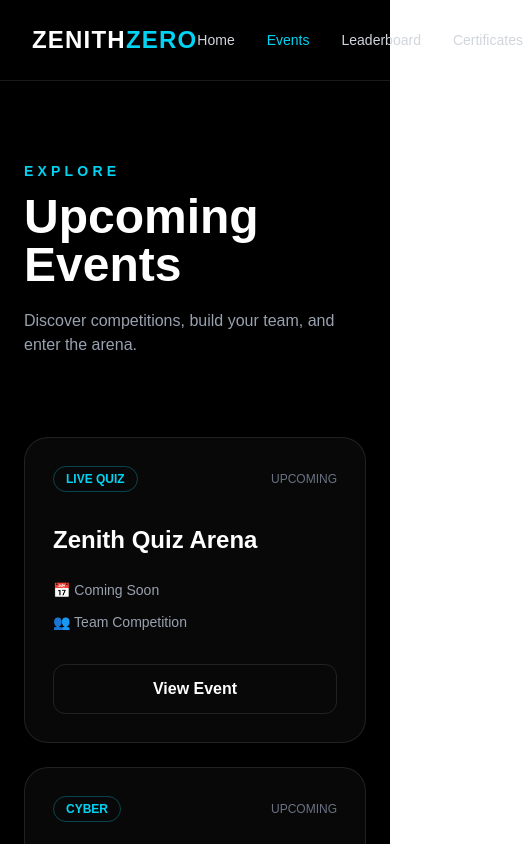
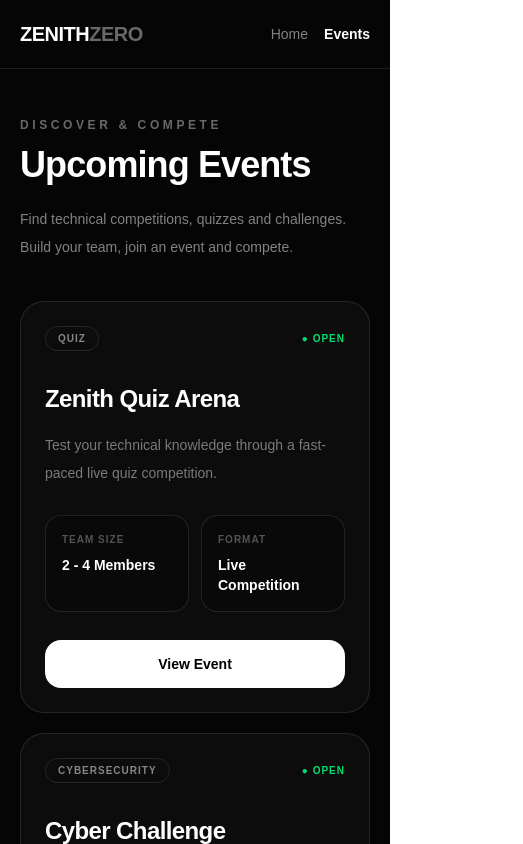
Before and after one commit to niharrai7/zenith-zero, a Next.js app: page /events in a window 390 px wide. Shown: the top 844 px of the page, 523 px wide, since content can reach past the window. Built offline with nearby package versions, Linux system fonts and the light colour scheme.

Commit message:
feat: improve responsive events interface

```diff
--- a/app/events/page.js
+++ b/app/events/page.js
@@ -1,120 +1,154 @@
+"use client";
+
+import Link from "next/link";
+
 const events = [
   {
-    name: "Zenith Quiz Arena",
-    type: "LIVE QUIZ",
-    date: "Coming Soon",
-    teams: "Team Competition",
+    id: 1,
+    title: "Zenith Quiz Arena",
+    category: "QUIZ",
+    description:
+      "Test your technical knowledge through a fast-paced live quiz competition.",
+    teams: "2 - 4 Members",
+    format: "Live Competition",
+    status: "Open",
   },
   {
-    name: "Cyber Challenge",
-    type: "CYBER",
-    date: "Coming Soon",
-    teams: "Team Competition",
+    id: 2,
+    title: "Cyber Challenge",
+    category: "CYBERSECURITY",
+    description:
+      "Solve security-focused challenges and demonstrate your problem-solving skills.",
+    teams: "1 - 4 Members",
+    format: "Challenge",
+    status: "Open",
   },
   {
-    name: "Tech Trivia",
-    type: "TECH",
-    date: "Coming Soon",
-    teams: "Individual / Team",
+    id: 3,
+    title: "Tech Trivia",
+    category: "TECHNOLOGY",
+    description:
+      "Compete across programming, technology, startups and computer science.",
+    teams: "1 - 3 Members",
+    format: "Trivia",
+    status: "Coming Soon",
   },
 ];
 
-export default function Events() {
+export default function EventsPage() {
   return (
-    <main className="min-h-screen bg-black text-white">
+    <main className="min-h-screen bg-[#050505] text-white">
+      {/* Navigation */}
+      <nav className="border-b border-white/10">
+        <div className="mx-auto flex max-w-7xl items-center justify-between px-5 py-5 sm:px-8">
+          <Link
+            href="/"
+            className="text-xl font-black tracking-tight sm:text-2xl"
+          >
+            ZENITH<span className="text-white/40">ZERO</span>
+          </Link>
 
-      {/* Navbar */}
-      <nav className="flex items-center justify-between border-b border-white/10 px-8 py-6">
+          <div className="flex items-center gap-4 text-sm sm:gap-8">
+            <Link href="/" className="text-white/50 hover:text-white">
+              Home
+            </Link>
 
-        <a href="/" className="text-2xl font-bold tracking-wider">
-          ZENITH<span className="text-cyan-400">ZERO</span>
-        </a>
+            <Link href="/events" className="font-semibold text-white">
+              Events
+            </Link>
 
-        <div className="flex items-center gap-8 text-sm text-gray-300">
-          <a href="/" className="hover:text-cyan-400">
-            Home
-          </a>
-
-          <a href="/events" className="text-cyan-400">
-            Events
-          </a>
-
-          <a href="#" className="hover:text-cyan-400">
-            Leaderboard
-          </a>
-
-          <a href="#" className="hover:text-cyan-400">
-            Certificates
-          </a>
+            <Link
+              href="/organizer"
+              className="hidden text-white/50 hover:text-white sm:block"
+            >
+              Organizer
+            </Link>
+          </div>
         </div>
-
       </nav>
 
       {/* Header */}
-      <section className="px-6 py-20">
-        <div className="mx-auto max-w-6xl">
-
-          <p className="text-sm font-semibold uppercase tracking-[0.3em] text-cyan-400">
-            Explore
+      <section className="mx-auto max-w-7xl px-5 pb-10 pt-12 sm:px-8 sm:pb-14 sm:pt-16">
+        <div className="max-w-3xl">
+          <p className="mb-3 text-xs font-bold uppercase tracking-[0.3em] text-white/40">
+            Discover & Compete
           </p>
 
-          <h1 className="mt-3 text-5xl font-black">
+          <h1 className="text-4xl font-black tracking-tight sm:text-6xl">
             Upcoming Events
           </h1>
 
-          <p className="mt-5 max-w-2xl text-gray-400">
-            Discover competitions, build your team, and enter the arena.
+          <p className="mt-5 max-w-2xl text-sm leading-7 text-white/50 sm:text-base">
+            Find technical competitions, quizzes and challenges. Build your
+            team, join an event and compete.
           </p>
-
         </div>
       </section>
 
-      {/* Event Cards */}
-      <section className="px-6 pb-24">
-
-        <div className="mx-auto grid max-w-6xl gap-6 md:grid-cols-2 lg:grid-cols-3">
-
+      {/* Events */}
+      <section className="mx-auto max-w-7xl px-5 pb-20 sm:px-8">
+        <div className="grid gap-5 md:grid-cols-2 xl:grid-cols-3">
           {events.map((event) => (
-            <div
-              key={event.name}
-              className="rounded-3xl border border-white/10 bg-white/[0.03] p-7 transition hover:-translate-y-1 hover:border-cyan-400/40"
+            <article
+              key={event.id}
+              className="group flex min-h-[390px] flex-col rounded-3xl border border-white/10 bg-white/[0.03] p-6 transition duration-300 hover:-translate-y-1 hover:border-white/20 hover:bg-white/[0.05] sm:p-7"
             >
-
-              <div className="flex items-center justify-between">
-
-                <span className="rounded-full border border-cyan-400/30 px-3 py-1 text-xs font-semibold text-cyan-400">
-                  {event.type}
+              <div className="flex items-center justify-between gap-4">
+                <span className="rounded-full border border-white/10 px-3 py-1 text-[10px] font-bold tracking-widest text-white/50">
+                  {event.category}
                 </span>
 
-                <span className="text-xs text-gray-500">
-                  UPCOMING
+                <span
+                  className={`text-[10px] font-bold uppercase tracking-widest ${
+                    event.status === "Open"
+                      ? "text-green-400"
+                      : "text-white/30"
+                  }`}
+                >
+                  ● {event.status}
                 </span>
-
               </div>
 
-              <h2 className="mt-8 text-2xl font-bold">
-                {event.name}
-              </h2>
+              <div className="mt-8 flex-1">
+                <h2 className="text-2xl font-bold tracking-tight sm:text-3xl">
+                  {event.title}
+                </h2>
 
-              <div className="mt-6 space-y-3 text-sm text-gray-400">
-                <p>📅 {event.date}</p>
-                <p>👥 {event.teams}</p>
+                <p className="mt-4 text-sm leading-7 text-white/45">
+                  {event.description}
+                </p>
+
+                <div className="mt-7 grid grid-cols-2 gap-3">
+                  <div className="rounded-2xl border border-white/10 bg-black/20 p-4">
+                    <p className="text-[10px] font-bold uppercase tracking-widest text-white/30">
+                      Team Size
+                    </p>
+                    <p className="mt-2 text-sm font-semibold">
+                      {event.teams}
+                    </p>
+                  </div>
+
+                  <div className="rounded-2xl border border-white/10 bg-black/20 p-4">
+                    <p className="text-[10px] font-bold uppercase tracking-widest text-white/30">
+                      Format
+                    </p>
+                    <p className="mt-2 text-sm font-semibold">
+                      {event.format}
+                    </p>
+                  </div>
+                </div>
               </div>
 
-              <a
-  href="/events/event"
-  className="mt-8 block w-full rounded-xl border border-white/10 py-3 text-center font-semibold transition hover:border-cyan-400 hover:text-cyan-400"
->
-  View Event
-</a>
-
-            </div>
+              <Link
+                href="/events/event"
+                className="mt-7 flex w-full items-center justify-center rounded-2xl bg-white px-5 py-3.5 text-sm font-bold text-black transition hover:bg-white/90"
+              >
+                View Event
+              </Link>
+            </article>
           ))}
-
         </div>
-
       </section>
-
     </main>
   );
 }
```
